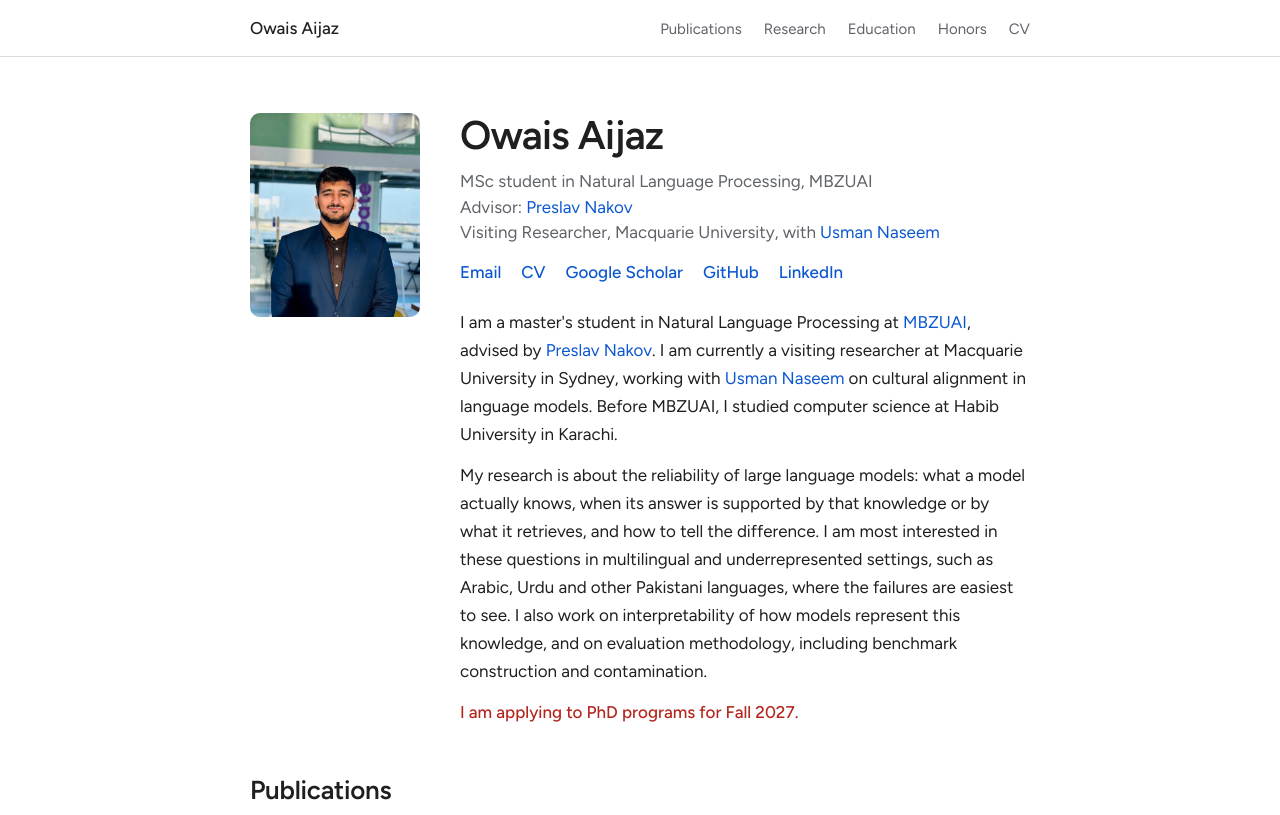
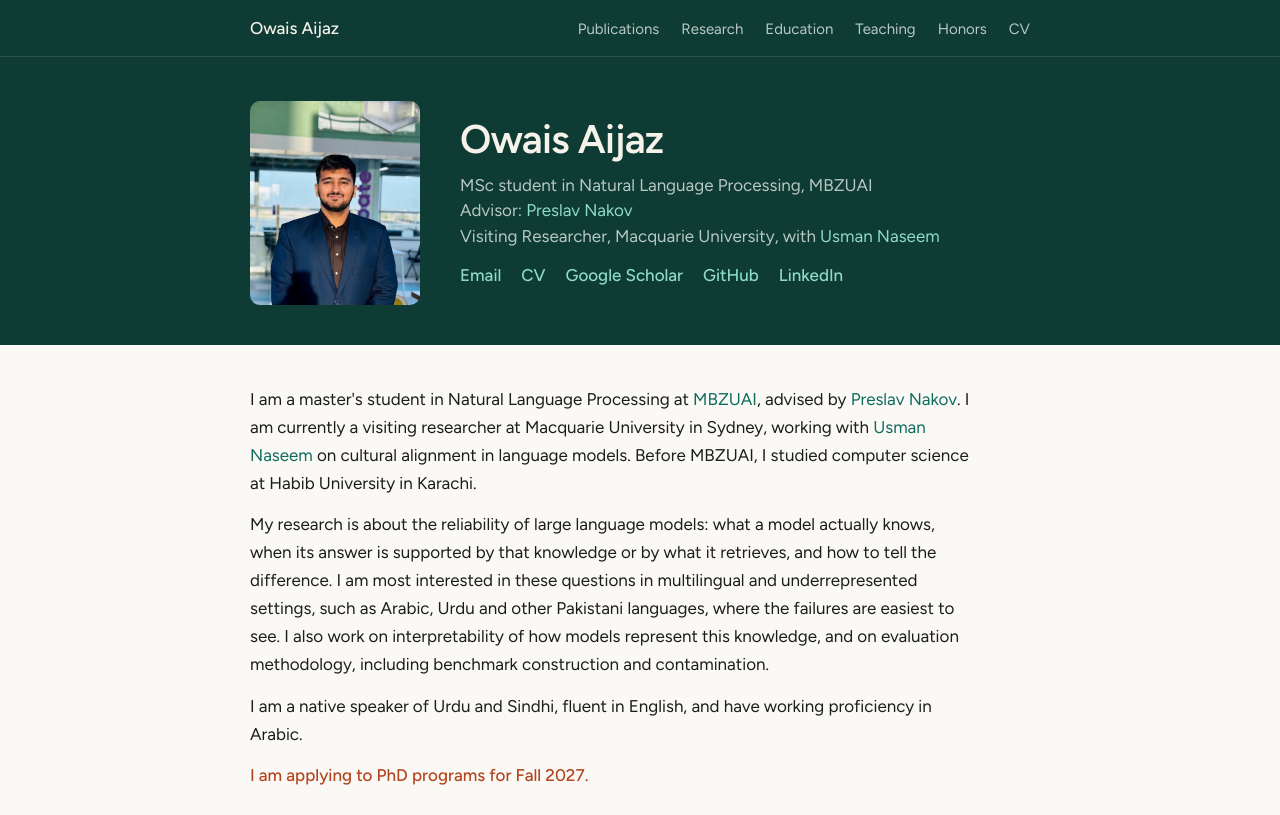
Before and after one commit to oa07610/oa07610.github.io, a plain HTML site: page index.html in a window 1280 px wide. Shown: the top 815 px of the page. Drawn offline with Linux system fonts and the light colour scheme.

Commit message:
New color theme, teaching section

```diff
--- a/index.html
+++ b/index.html
@@ -12,12 +12,13 @@
 <link href="https://fonts.googleapis.com/css2?family=Figtree:wght@400;500;600&display=swap" rel="stylesheet">
 <style>
   :root {
-    --text: #1f1f1f;
-    --muted: #5f6368;
-    --rule: #dadce0;
-    --link: #0b57d0;
-    --accent: #b3261e;
-    --bg: #ffffff;
+    --text: #1c1c1a;
+    --muted: #62625c;
+    --rule: #e3e0d8;
+    --link: #0f6b5c;
+    --accent: #b4441c;
+    --bg: #faf9f6;
+    --band: #0e3b33;
     --sans: Figtree, "Helvetica Neue", Arial, sans-serif;
   }
   * { box-sizing: border-box; }
@@ -34,13 +35,22 @@
   a { color: var(--link); text-decoration: none; }
   a:hover { text-decoration: underline; }
 
+  /* Dark green band: top bar and intro */
+  nav.top, .intro {
+    --text: #f5f2ea;
+    --muted: #b7c9c2;
+    --link: #8fdcc6;
+    --accent: #f6b47c;
+    color: var(--text);
+  }
+
   /* Top bar */
   nav.top {
     position: sticky;
     top: 0;
     z-index: 10;
-    background: var(--bg);
-    border-bottom: 1px solid var(--rule);
+    background: var(--band);
+    border-bottom: 1px solid rgba(255, 255, 255, 0.12);
   }
   nav.top .inner {
     max-width: 820px;
@@ -62,7 +72,7 @@
   main {
     max-width: 820px;
     margin: 0 auto;
-    padding: 56px 20px 72px;
+    padding: 0 20px 72px;
   }
 
   /* Intro */
@@ -71,6 +81,10 @@
     grid-template-columns: 170px 1fr;
     gap: 0 40px;
     align-items: start;
+    padding: 44px 0 40px;
+    background: var(--band);
+    box-shadow: 0 0 0 100vmax var(--band);
+    clip-path: inset(0 -100vmax);
   }
   .intro.no-photo { display: block; }
   .portrait {
@@ -85,8 +99,9 @@
     display: block;
     border-radius: 10px;
   }
-  .idtext { grid-column: 2; }
-  .bio { grid-column: 2; }
+  .idtext { grid-column: 2; align-self: end; }
+  .contact { grid-column: 2; }
+  .bio { margin-top: 40px; max-width: 720px; }
   .intro h1 {
     font-size: 40px;
     font-weight: 600;
@@ -103,21 +118,22 @@
     display: flex;
     flex-wrap: wrap;
     gap: 4px 20px;
-    margin: 0 0 22px;
+    margin: 0;
     padding: 0;
     list-style: none;
     font-weight: 500;
   }
-  .intro p { margin: 0 0 13px; }
+  .bio p { margin: 0 0 13px; }
   .status { font-weight: 500; color: var(--accent); }
 
   /* Sections */
   section { margin-top: 56px; scroll-margin-top: 64px; }
-  .intro + section { margin-top: 30px; }
+  .bio + section { margin-top: 40px; }
   h2 {
     font-size: 26px;
     font-weight: 600;
     letter-spacing: -0.01em;
+    color: var(--band);
     margin: 0 0 18px;
   }
   h3 {
@@ -187,13 +203,14 @@
   @media (max-width: 640px) {
     nav.top .name { display: none; }
     nav.top ul { gap: 14px; font-size: 14px; }
-    main { padding-top: 28px; }
+    .intro { padding: 28px 0 24px; }
     section { margin-top: 44px; }
-    .intro + section { margin-top: 24px; }
+    .bio + section { margin-top: 32px; }
     h2 { font-size: 23px; }
     .intro { grid-template-columns: 96px 1fr; gap: 16px; align-items: center; }
     .portrait { grid-row: auto; width: 96px; height: 115px; }
-    .bio { grid-column: 1 / -1; margin-top: 8px; }
+    .contact { grid-column: 1 / -1; margin-top: 14px; }
+    .bio { margin-top: 26px; }
     .intro h1 { font-size: 30px; }
     .intro .role { margin-bottom: 0; font-size: 14px; }
     ol.pubs li { grid-template-columns: 1fr; gap: 0; }
@@ -211,6 +228,7 @@
       <li><a href="#publications">Publications</a></li>
       <li><a href="#research">Research</a></li>
       <li><a href="#education">Education</a></li>
+      <li><a href="#teaching">Teaching</a></li>
       <li><a href="#honors">Honors</a></li>
       <li><a href="cv.pdf">CV</a></li>
     </ul>
@@ -235,7 +253,6 @@
       </p>
     </div>
 
-    <div class="bio">
     <ul class="contact">
       <li><a href="mailto:owais.aijaz@mbzuai.ac.ae">Email</a></li>
       <li><a href="cv.pdf">CV</a></li>
@@ -243,7 +260,9 @@
       <li><a href="https://github.com/oa07610">GitHub</a></li>
       <li><a href="https://www.linkedin.com/in/owais-aijaz">LinkedIn</a></li>
     </ul>
+  </header>
 
+  <div class="bio">
       <p>
         I am a master's student in Natural Language Processing at
         <a href="https://mbzuai.ac.ae">MBZUAI</a>, advised by <a href="https://mbzuai.ac.ae/academics/faculty-directory/preslav-nakov">Preslav Nakov</a>.
@@ -260,9 +279,12 @@
         work on interpretability of how models represent this knowledge, and on
         evaluation methodology, including benchmark construction and contamination.
       </p>
+      <p>
+        I am a native speaker of Urdu and Sindhi, fluent in English, and have working
+        proficiency in Arabic.
+      </p>
       <p class="status">I am applying to PhD programs for Fall 2027.</p>
   </div>
-  </header>
 
   <section id="publications">
     <h2>Publications</h2>
@@ -439,9 +461,30 @@
     </div>
   </section>
 
+  <section id="teaching">
+    <h2>Teaching</h2>
+    <div class="entry">
+      <div class="entry-head">
+        <span><strong>Coding Instructor</strong>, CodeSchool</span>
+        <span class="when">Dec 2023 – Aug 2025</span>
+      </div>
+      <p>
+        Taught live Python classes to students from more than ten countries, and wrote
+        the lesson plans and coding exercises for the course.
+      </p>
+    </div>
+    <div class="entry">
+      <div class="entry-head">
+        <span><strong>Teaching Assistant</strong>, Habib University</span>
+      </div>
+      <div class="sub">Algorithm Design &amp; Analysis; Design Thinking</div>
+    </div>
+  </section>
+
   <section id="honors">
     <h2>Honors</h2>
     <ul class="plain">
+      <li>MBZUAI graduate scholarship, MSc in Natural Language Processing</li>
       <li>Global Undergraduate Exchange Program, US Department of State (selected from 35,000+ applicants), 2023</li>
       <li>TOPS Scholar, full merit scholarship, Habib University</li>
       <li>Dean's List, Habib University, Fall 2022 and Spring 2024</li>
```
Lines whose indentation alone changed are shown as unchanged.
